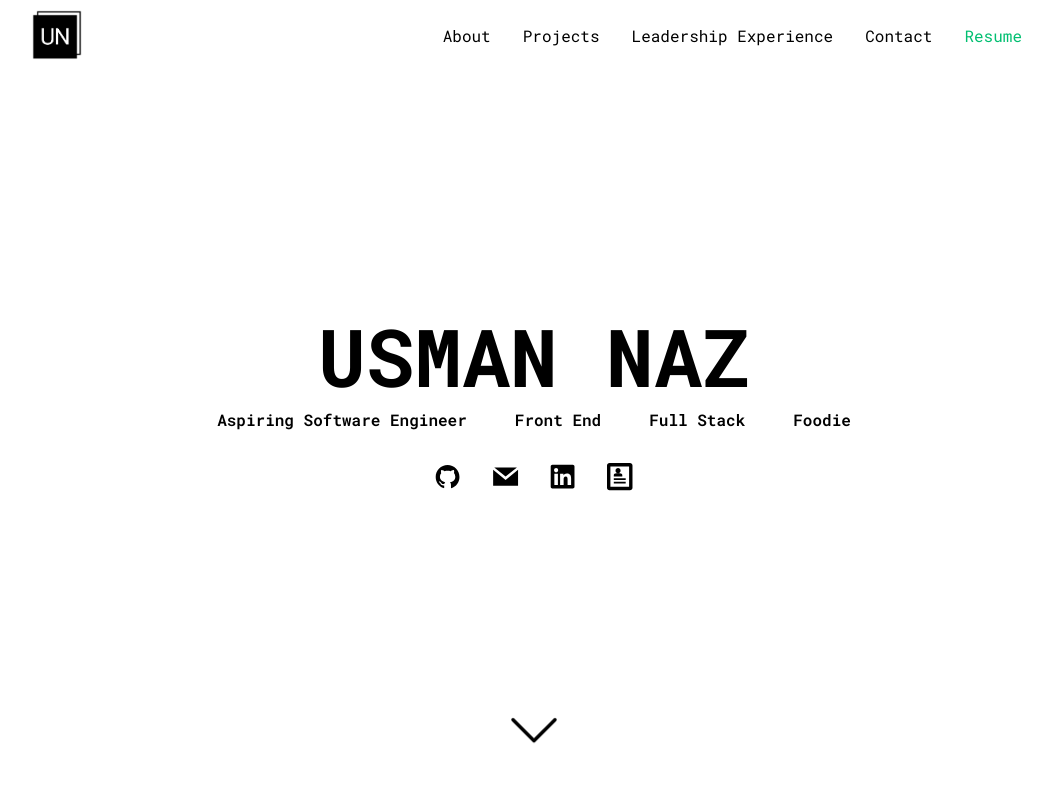
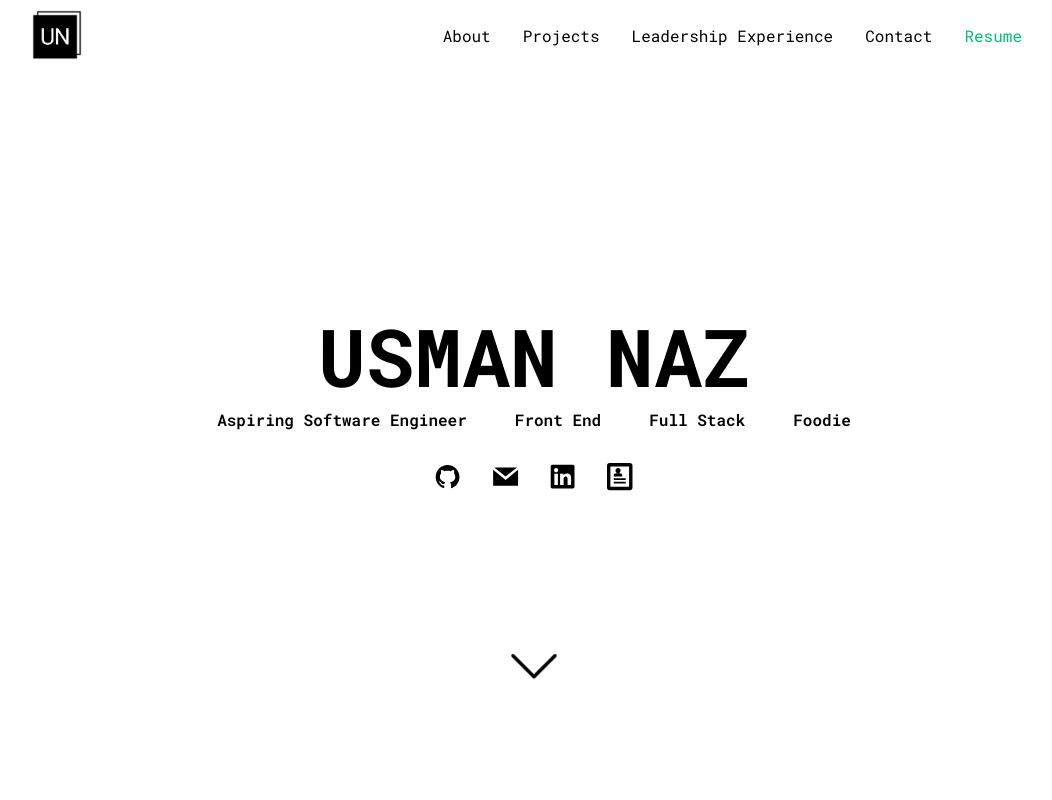
Before and after one commit to usmanazz/Portfolio-Website, a React (Create React App) app: page / in a window 1280 px wide. Shown: the top 800 px of the page, without its empty margins (106-1158 px from the left). Built offline with nearby package versions, Linux system fonts and the light colour scheme; a web font is replaced by a local one.

Commit message:
fix hero arrow position

```diff
--- a/src/components/HeroSection/HeroSectionStyles.js
+++ b/src/components/HeroSection/HeroSectionStyles.js
@@ -3,6 +3,7 @@ import { Link as LinkScroll } from "react-scroll";
 
 export const HeroContainer = styled.div`
   display: flex;
+  position: relative;
   flex-direction: column;
   align-items: center;
   justify-content: center;
@@ -103,7 +104,7 @@ export const ArrowAnimation = styled.div`
   justify-content: center;
   flex-direction: column;
   position: absolute;
-  bottom: 2rem;
+  bottom: 6rem;
   animation: ${animate} 2s infinite;
 
   & ${ArrowIcon}:nth-child(2) {
@@ -113,6 +114,10 @@ export const ArrowAnimation = styled.div`
   & ${ArrowIcon}:nth-child(3) {
     animation-delay: -0.4s;
   }
+
+  @media screen and (max-width: 400px) {
+    bottom: 8rem;
+  }
 `;
 
 export const ArrowLink = styled(LinkScroll)``;
```
